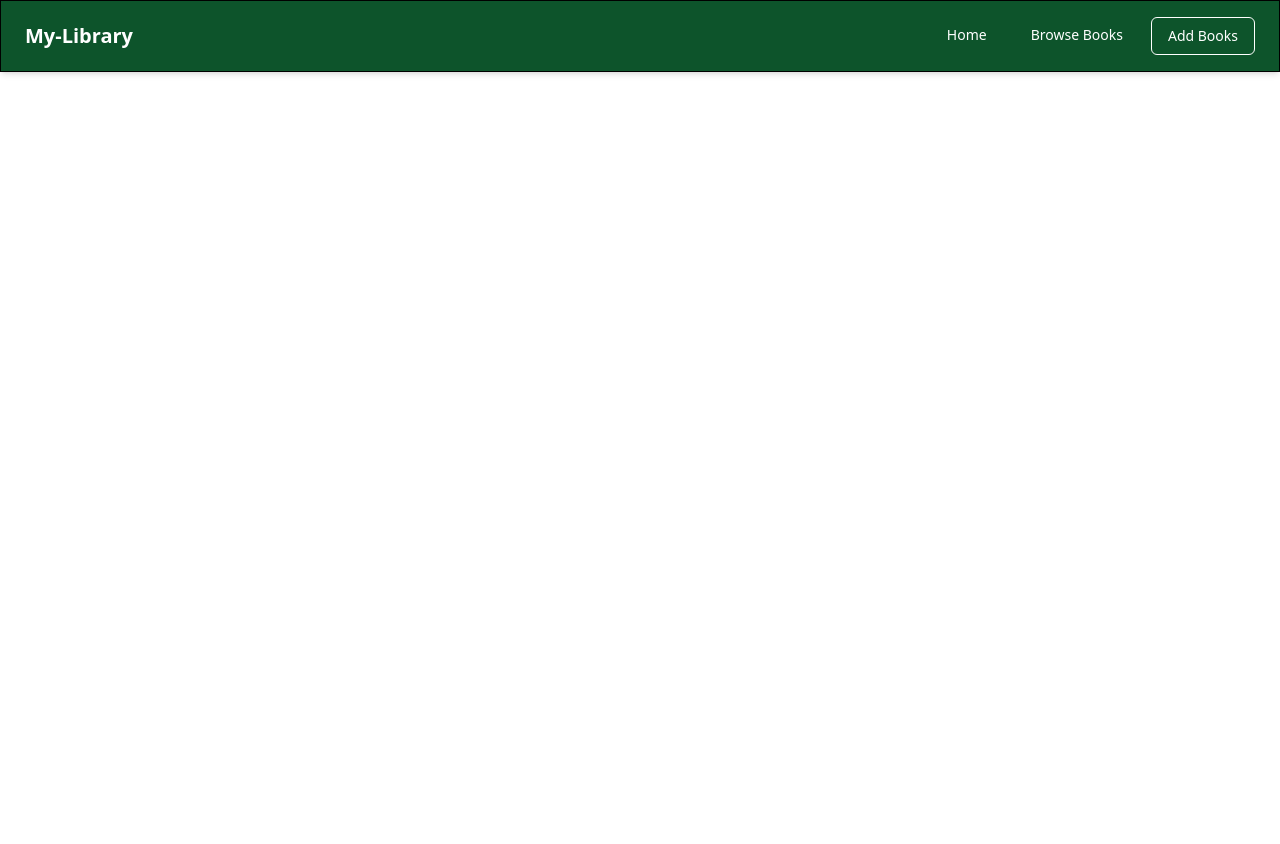
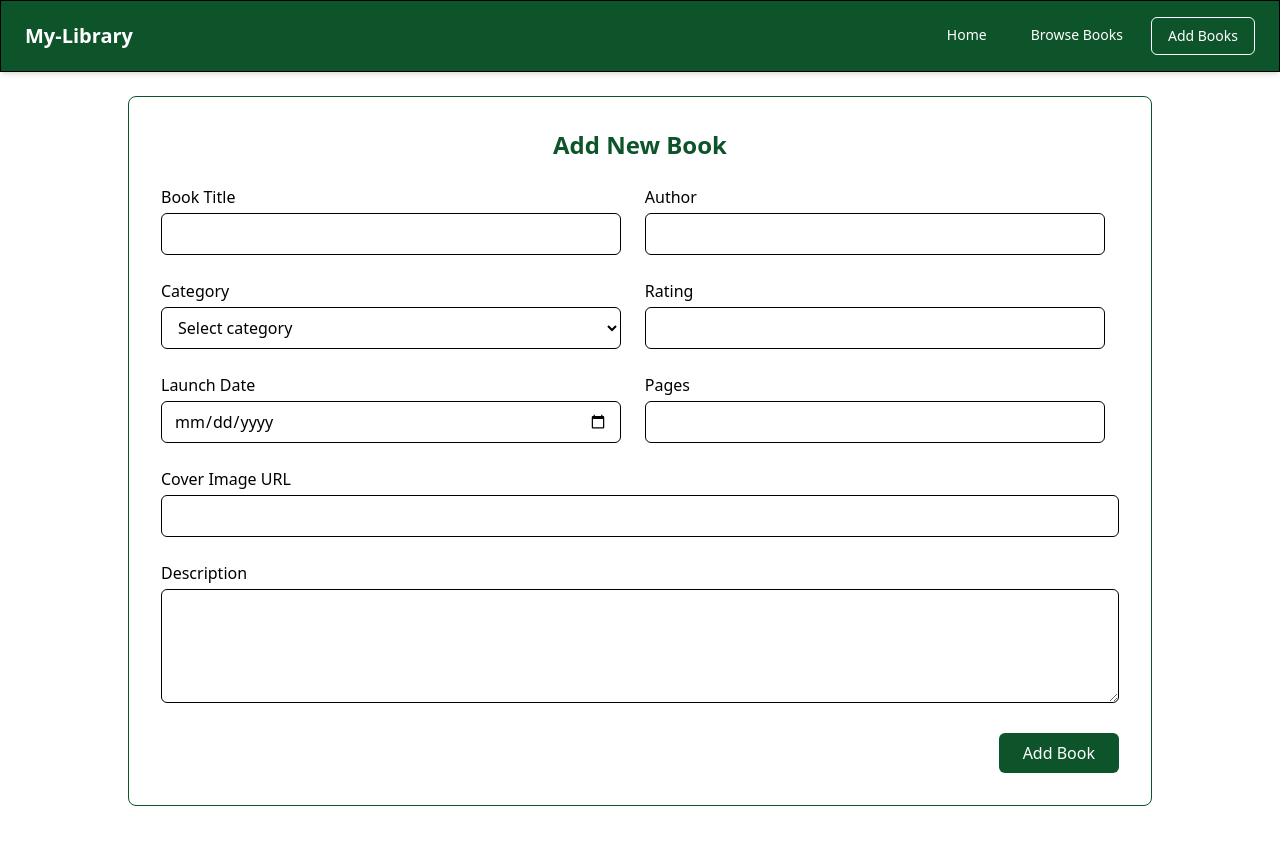
Before and after one commit to sartaza123/Online-Library-Management---ReactJS, a React (Vite) app in the folder Online-Library-Management/: page /add in a window 1280 px wide. Before the commit the page ends 800 px from the top, so only its background shows below. Built offline with nearby package versions, Linux system fonts and the light colour scheme.

Commit message:
form is created to take input and convert into object and form is also validated but it is currently not adding in book list

```diff
--- /dev/null
+++ b/Online-Library-Management/src/Components/AddBook.jsx
@@ -0,0 +1,177 @@
+import { useState } from "react";
+
+function AddBook() {
+  const [error, setError] = useState("");
+  const [formData, setFormData] = useState({
+    title: "",
+    author: "",
+    category: "",
+    rating: "",
+    pages: "",
+    launchDate: "",
+    coverImage: "",
+    description: "",
+  });
+
+  function handleChange(e) {
+    const { name, value } = e.target;
+
+    setFormData((prev) => ({
+      ...prev,
+      [name]: value,
+    }));
+  }
+
+  function handleSubmit(e) {
+    e.preventDefault();
+
+    if (
+      !formData.title ||
+      !formData.author ||
+      !formData.category ||
+      !formData.rating ||
+      !formData.pages ||
+      !formData.launchDate ||
+      !formData.coverImage ||
+      !formData.description
+    ) {
+      setError("All fields are mandatory");
+      return;
+    }
+    if (formData.rating > 5 || formData.rating < 0) {
+      setError("Ratings Should between 1-5");
+      return;
+    }
+
+    setError("");
+    console.log(formData);
+  }
+
+  return (
+    <div className="mb-10 mt-24 px-4">
+      <div className="w-full max-w-5xl mx-auto bg-white border border-green-900 rounded-lg p-8">
+        <h1 className="text-2xl font-bold text-green-900 mb-6 text-center">
+          Add New Book
+        </h1>
+
+        <form onSubmit={handleSubmit} className="flex flex-wrap gap-6">
+          {/* Title */}
+          <div className="w-full md:w-[48%]">
+            <label className="block mb-1 font-medium">Book Title</label>
+            <input
+              type="text"
+              name="title"
+              value={formData.title}
+              onChange={handleChange}
+              className="w-full border rounded-md px-3 py-2"
+            />
+          </div>
+
+          {/* Author */}
+          <div className="w-full md:w-[48%]">
+            <label className="block mb-1 font-medium">Author</label>
+            <input
+              type="text"
+              name="author"
+              value={formData.author}
+              onChange={handleChange}
+              className="w-full border rounded-md px-3 py-2"
+            />
+          </div>
+
+          {/* Category */}
+          <div className="w-full md:w-[48%]">
+            <label className="block mb-1 font-medium">Category</label>
+            <select
+              name="category"
+              value={formData.category}
+              onChange={handleChange}
+              className="w-full border rounded-md px-3 py-2"
+            >
+              <option value="">Select category</option>
+              <option value="philosophical">Philosophical</option>
+              <option value="fantasy">Fantasy</option>
+              <option value="sci-fi">Sci-Fi</option>
+              <option value="history">History</option>
+              <option value="poetry">Poetry</option>
+            </select>
+          </div>
+
+          {/* Rating */}
+          <div className="w-full md:w-[48%]">
+            <label className="block mb-1 font-medium">Rating</label>
+            <input
+              type="number"
+              name="rating"
+              value={formData.rating}
+              onChange={handleChange}
+              className="w-full border rounded-md px-3 py-2"
+            />
+          </div>
+
+          {/* Launch Date */}
+          <div className="w-full md:w-[48%]">
+            <label className="block mb-1 font-medium">Launch Date</label>
+            <input
+              type="date"
+              name="launchDate"
+              value={formData.launchDate}
+              onChange={handleChange}
+              className="w-full border rounded-md px-3 py-2"
+            />
+          </div>
+
+          {/* Pages */}
+          <div className="w-full md:w-[48%]">
+            <label className="block mb-1 font-medium">Pages</label>
+            <input
+              type="number"
+              name="pages"
+              value={formData.pages}
+              onChange={handleChange}
+              className="w-full border rounded-md px-3 py-2"
+            />
+          </div>
+
+          {/* Cover Image */}
+          <div className="w-full">
+            <label className="block mb-1 font-medium">Cover Image URL</label>
+            <input
+              type="text"
+              name="coverImage"
+              value={formData.coverImage}
+              onChange={handleChange}
+              className="w-full border rounded-md px-3 py-2"
+            />
+          </div>
+
+          {/* Description */}
+          <div className="w-full">
+            <label className="block mb-1 font-medium">Description</label>
+            <textarea
+              rows="4"
+              name="description"
+              value={formData.description}
+              onChange={handleChange}
+              className="w-full border rounded-md px-3 py-2"
+            />
+          </div>
+          {/* ERROR MESSAGE */}
+          {error && <p className="text-red-600 mb-4 font-medium">{error}</p>}
+
+          {/* Button */}
+          <div className="w-full text-right">
+            <button
+              type="submit"
+              className="bg-green-900 text-white px-6 py-2 rounded-md hover:bg-green-800 transition cursor-pointer"
+            >
+              Add Book
+            </button>
+          </div>
+        </form>
+      </div>
+    </div>
+  );
+}
+
+export default AddBook;
--- a/Online-Library-Management/src/Components/AddBooks.jsx
+++ /dev/null
@@ -1,8 +0,0 @@
-function AddBook() {
-  return (
-    <>
-      <h1>AddBook</h1>
-    </>
-  );
-}
-export default AddBook;
--- a/Online-Library-Management/src/main.jsx
+++ b/Online-Library-Management/src/main.jsx
@@ -5,7 +5,7 @@ import "./index.css";
 import App from "./App.jsx";
 import Error from "./Components/Error.jsx";
 import BrowseBook from "./Components/BrowseBook.jsx";
-import AddBook from "./Components/AddBooks.jsx";
+import AddBook from "./Components/AddBook.jsx";
 import Home from "./Components/Home.jsx";
 import BookDetails from "./Components/BookDetails.jsx";
 
```
